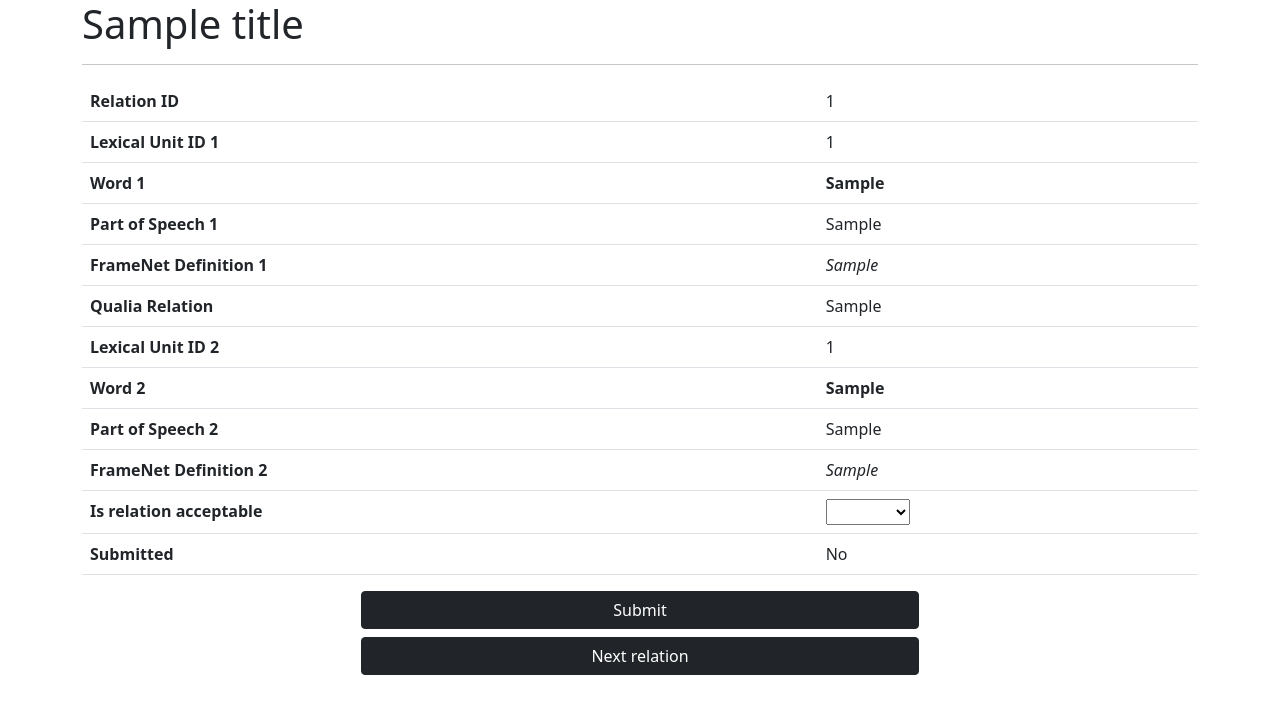
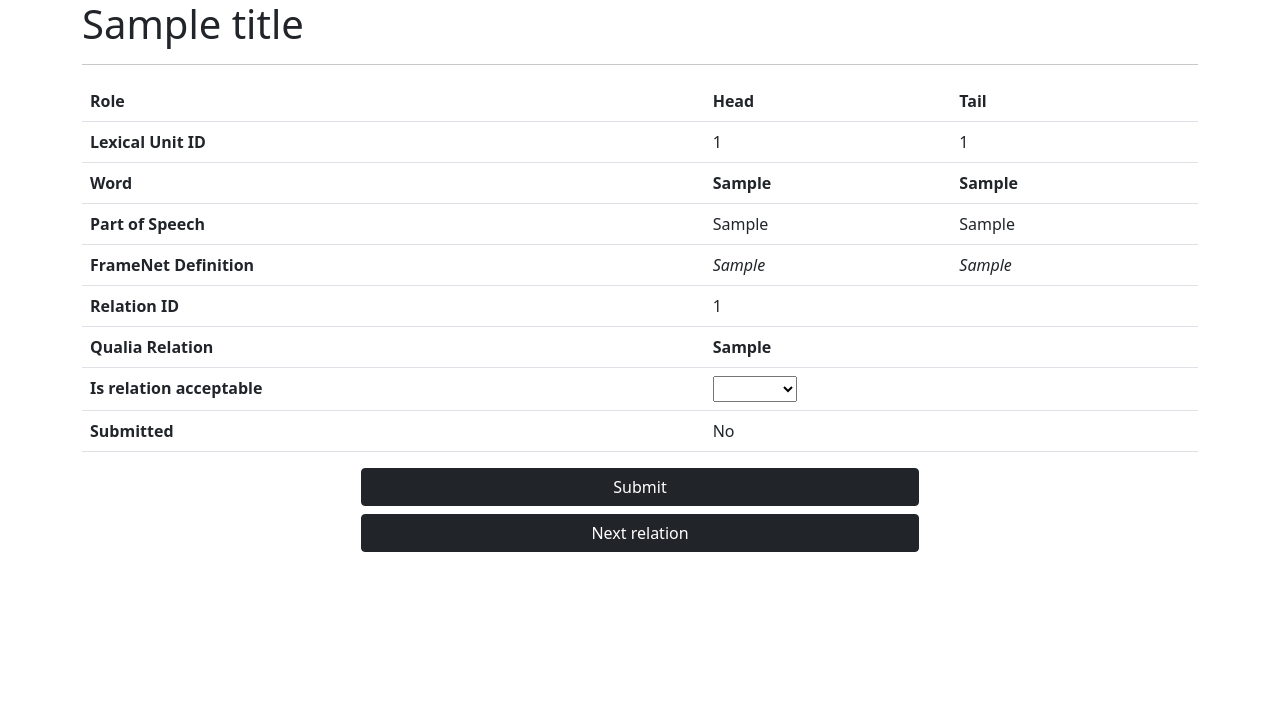
Before and after one commit to slowwavesleep/QualiaAnnotationUI, a Flask app: template templates/annotate.html in a window 1280 px wide. Shown: the top 714 px of the page. Run offline with Flask 2, Linux system fonts and the light colour scheme; tables that the repository leaves empty hold one stand-in row (values such as "Sample post"); the template is opened without the code that fills it: values that come from a table or form of the project are taken from there, most other values are stand-ins (such as "Sample title", 1, 10 or a date in 2020); parts of the project's set-up code (start-up, migrations or seed data) failed here and were passed over.

Commit message:
Updat annotate

```diff
--- a/templates/annotate.html
+++ b/templates/annotate.html
@@ -3,55 +3,41 @@
 {% block content %}
 <table id="data" class="table table-hover">
     <tr>
-        <th>Relation ID</th>
-        <td id="relation-id">{{ record.record_id }}</td>
+        <th>Role</th>
+        <td><strong>Head</strong></td>
+        <td><strong>Tail</strong></td>
     </tr>
     <tr>
-        <th>Lexical Unit ID 1</th>
+        <th>Lexical Unit ID</th>
         <td>{{ record.id_lu_1 }}</td>
+        <td>{{ record.id_lu_2 }}</td>
     </tr>
     <tr>
-        <th>Word 1</th>
+        <th>Word</th>
         <td>
             <strong>
             {{ record.word_1 }}
             </strong>
         </td>
+        <td>
+            <strong>
+            {{ record.word_2 }}
+            </strong>
+        </td>
+
     </tr>
     <tr>
-        <th>Part of Speech 1</th>
+        <th>Part of Speech</th>
         <td>{{ record.pos_1 }}</td>
+        <td>{{ record.pos_2 }}</td>
     </tr>
     <tr>
-        <th>FrameNet Definition 1</th>
+        <th>FrameNet Definition</th>
         <td>
             <em>
             {{ record.fn_definition_1 }}
             </em>
         </td>
-    </tr>
-    <tr>
-        <th>Qualia Relation</th>
-        <td>{{ record.relation }}</td>
-    </tr>
-    <tr>
-        <th>Lexical Unit ID 2</th>
-        <td>{{ record.id_lu_2 }}</td>
-    </tr>
-    <tr>
-        <th>Word 2</th>
-        <td>
-            <strong>
-            {{ record.word_2 }}
-            </strong>
-        </td>
-    </tr>
-    <tr>
-        <th>Part of Speech 2</th>
-        <td>{{ record.pos_2 }}</td>
-    </tr>
-    <tr>
-        <th>FrameNet Definition 2</th>
         <td>
             <em>
             {{ record.fn_definition_2 }}
@@ -59,8 +45,16 @@
         </td>
     </tr>
     <tr>
+        <th>Relation ID</th>
+        <td id="relation-id" colspan="2">{{ record.record_id }}</td>
+    </tr>
+    <tr>
+        <th>Qualia Relation</th>
+        <td colspan="2"><strong>{{ record.relation }}</strong></td>
+    </tr>
+    <tr>
         <th>Is relation acceptable</th>
-        <td>
+        <td colspan="2">
             <select id="select-annotation" name="annotation">
                 <option value="empty"></option>
                 <option value="ok">OK</option>
@@ -70,7 +64,7 @@
     </tr>
         <tr>
         <th>Submitted</th>
-        <td id="is-submitted">No</td>
+        <td id="is-submitted" colspan="2">No</td>
     </tr>
 </table>
 <div class="d-grid gap-2 col-6 mx-auto">
```
